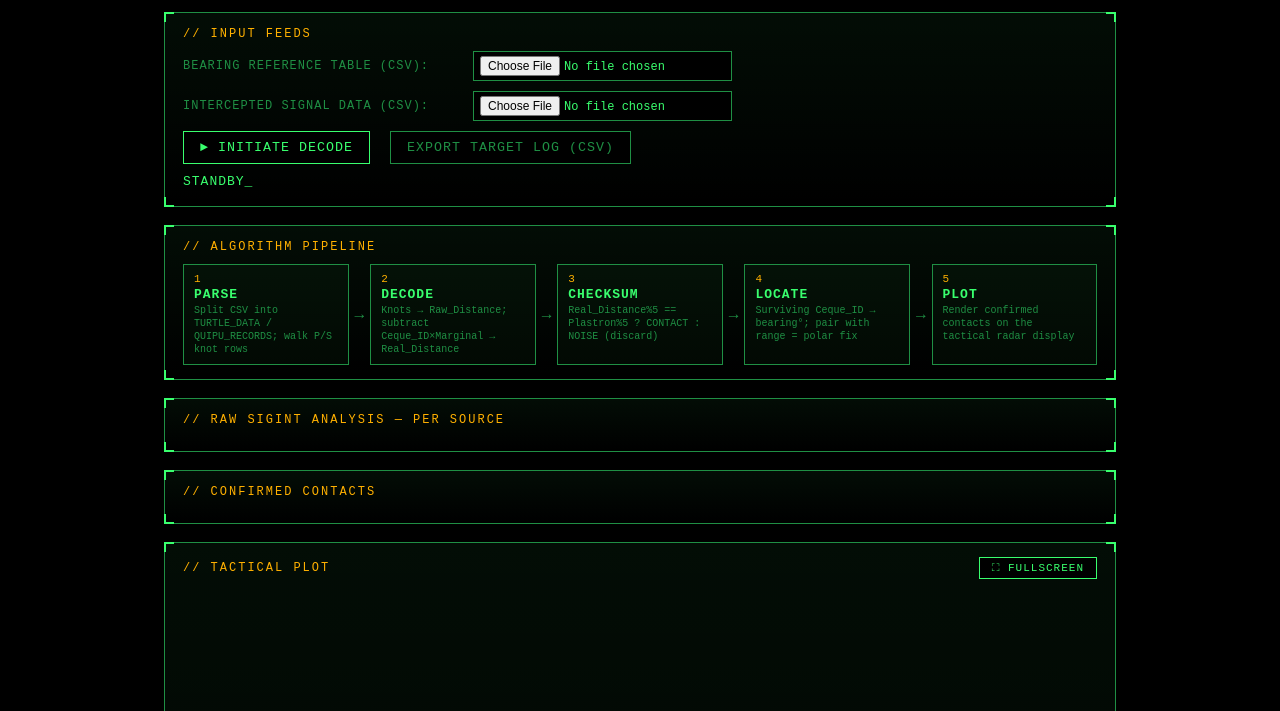
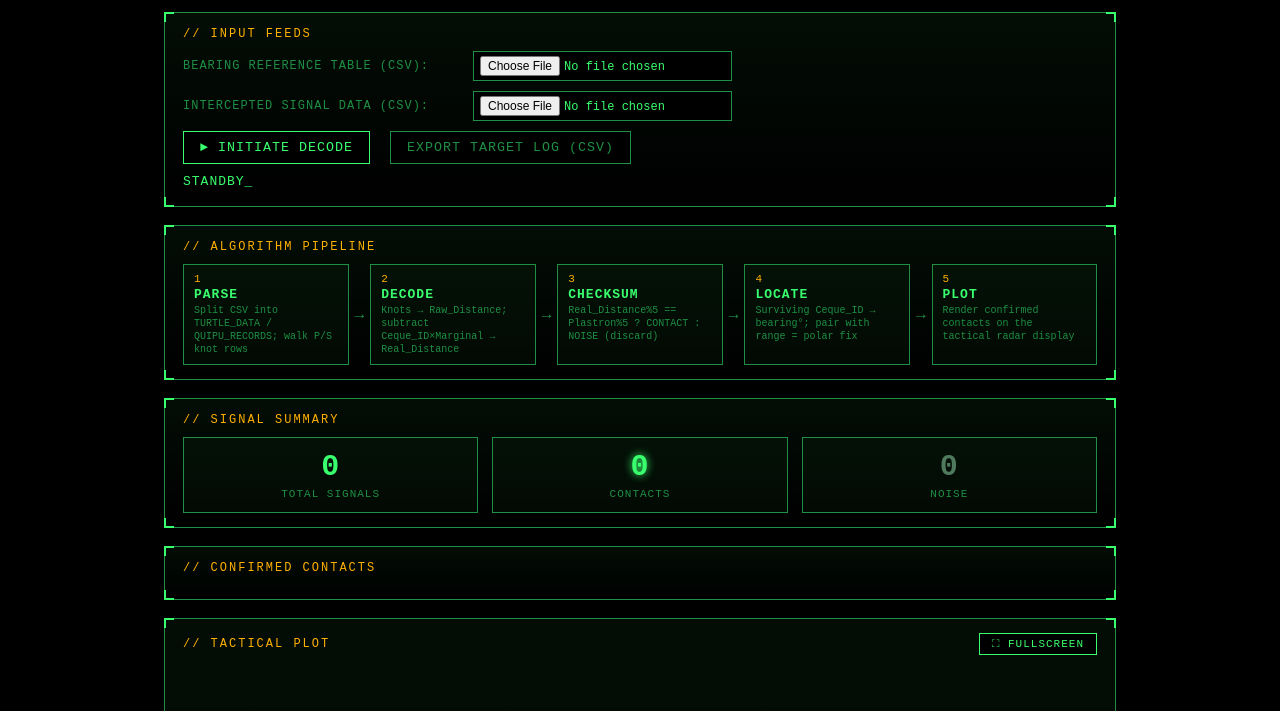
Before and after one commit to rennik98/bangkok-quipu-workshop, a website: page index.html in a window 1280 px wide. Shown: the part 89-800 px from the top of the page. Drawn offline with Linux system fonts and the light colour scheme.

Commit message:
Reorder tactical display panels and add signal summary panel
Move CONFIRMED CONTACTS and TACTICAL PLOT above RAW SIGINT ANALYSIS,
and add a SIGNAL SUMMARY panel showing total/contact/noise counts
from the checksum stage.

Co-Authored-By: Claude Sonnet 4.6 <noreply@anthropic.com>

```diff
--- a/index.html
+++ b/index.html
@@ -116,6 +116,13 @@
   .tag-noise { color: #4f7a5d; }
   .source-head { color: var(--amber); font-size: 12px; letter-spacing: 1px; margin: 14px 0 4px; }
 
+  .summary-row { display: flex; gap: 14px; flex-wrap: wrap; }
+  .summary-stat { flex: 1; min-width: 140px; border: 1px solid var(--green-dim); padding: 12px 14px; text-align: center; background: rgba(57,255,110,0.03); }
+  .summary-num { font-size: 30px; font-weight: bold; letter-spacing: 1px; }
+  .summary-label { font-size: 11px; color: var(--green-dim); letter-spacing: 1px; margin-top: 4px; }
+  .summary-stat.contact .summary-num { color: var(--green); text-shadow: 0 0 8px var(--green); }
+  .summary-stat.noise .summary-num { color: #4f7a5d; }
+
   .radar-wrap { position: relative; width: 720px; max-width: 100%; aspect-ratio: 1 / 1; margin: 0 auto; }
   .radar-wrap svg { display: block; width: 100%; height: 100%; }
   /* Fullscreen: the Fullscreen spec's UA stylesheet pins the element to
@@ -210,8 +217,21 @@
 
     <div class="panel">
       <div class="corner tl"></div><div class="corner tr"></div><div class="corner bl"></div><div class="corner br"></div>
-      <div class="panel-title">// RAW SIGINT ANALYSIS — PER SOURCE</div>
-      <div id="turtleReport"></div>
+      <div class="panel-title">// SIGNAL SUMMARY</div>
+      <div class="summary-row">
+        <div class="summary-stat">
+          <div class="summary-num" id="sumTotal">0</div>
+          <div class="summary-label">TOTAL SIGNALS</div>
+        </div>
+        <div class="summary-stat contact">
+          <div class="summary-num" id="sumContact">0</div>
+          <div class="summary-label">CONTACTS</div>
+        </div>
+        <div class="summary-stat noise">
+          <div class="summary-num" id="sumNoise">0</div>
+          <div class="summary-label">NOISE</div>
+        </div>
+      </div>
     </div>
 
     <div class="panel">
@@ -232,6 +252,12 @@
         <button id="fullscreenBtn">⛶ FULLSCREEN</button>
       </div>
       <div id="plot" class="radar-wrap"></div>
+    </div>
+
+    <div class="panel">
+      <div class="corner tl"></div><div class="corner tr"></div><div class="corner bl"></div><div class="corner br"></div>
+      <div class="panel-title">// RAW SIGINT ANALYSIS — PER SOURCE</div>
+      <div id="turtleReport"></div>
     </div>
   </div>
 
@@ -332,6 +358,14 @@ function renderTurtleReport(turtles, records, cequeTable) {
   document.getElementById('turtleReport').innerHTML = blocks.join('');
 }
 
+function renderSummary(records) {
+  const contactCount = records.filter((r) => r.genuine).length;
+  const noiseCount = records.length - contactCount;
+  document.getElementById('sumTotal').textContent = records.length;
+  document.getElementById('sumContact').textContent = contactCount;
+  document.getElementById('sumNoise').textContent = noiseCount;
+}
+
 function renderTable(results, cequeTable) {
   const tbody = document.querySelector('#resultsTable tbody');
   tbody.innerHTML = '';
@@ -398,6 +432,7 @@ document.getElementById('solveBtn').addEventListener('click', async () => {
   setStage('checksum');
   const genuine = records.filter((r) => r.genuine);
   renderTurtleReport(turtles, records, cequeTable);
+  renderSummary(records);
   await sleep(STAGE_DELAY_MS);
 
   // Stage 4: LOCATE — look up each surviving Ceque_ID's bearing and pair it
```
